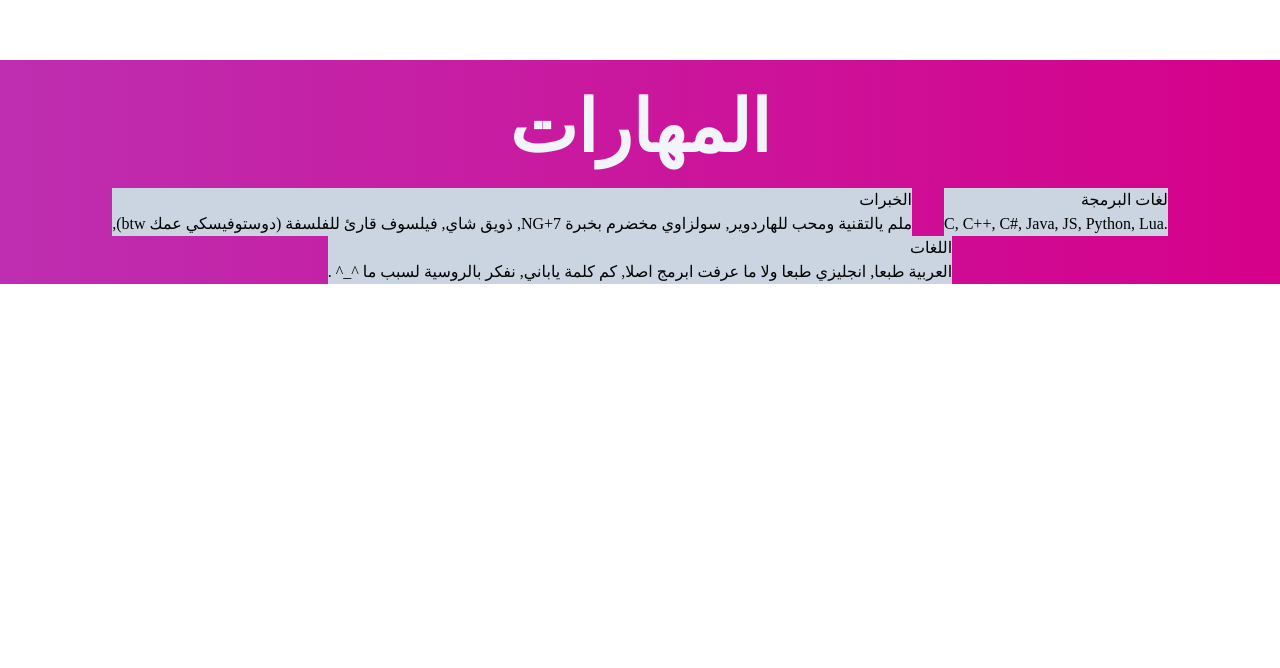
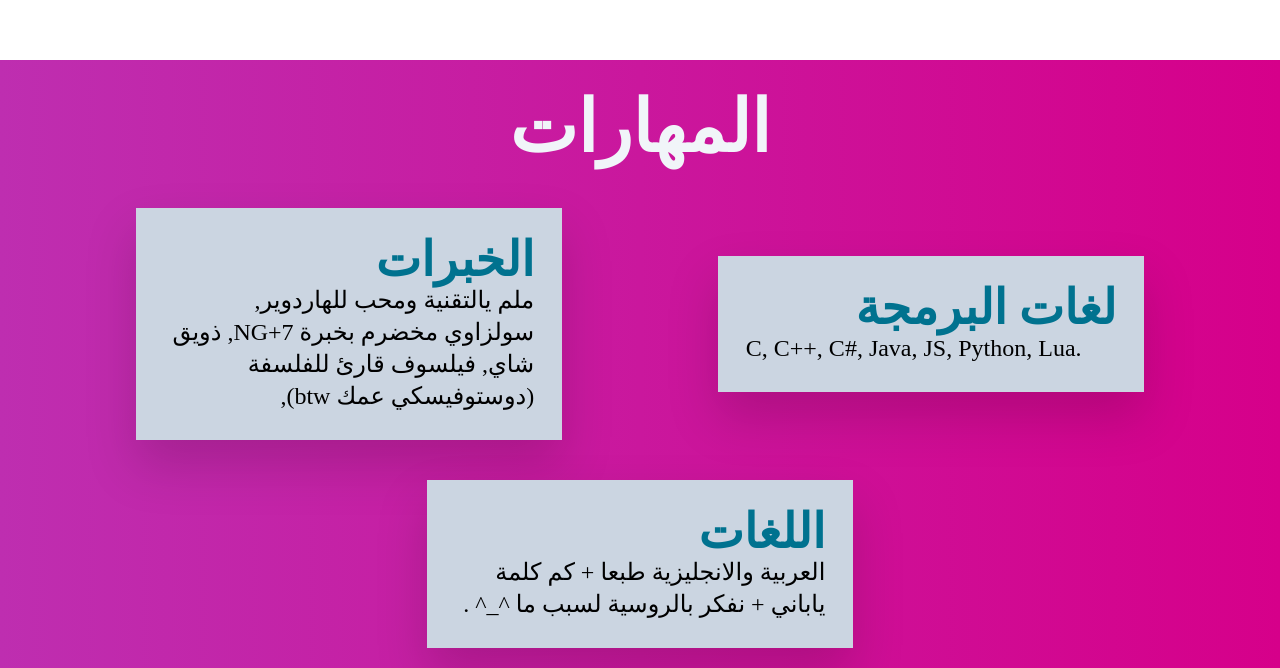
Before and after one commit to devJ3far/devj3far.github.io, a website: page index.html in a window 1280 px wide. Shown: the part 694-1362 px from the top of the page. Before the commit the page ends 978 px from the top, so only its background shows below. Drawn offline with Linux system fonts and the light colour scheme; a web font is replaced by a local one.

Commit message:
skills section is badass now

```diff
--- a/index.html
+++ b/index.html
@@ -65,27 +65,27 @@
 
         <h2 class="pt-8 pb-6 text-7xl text-slate-100 font-extrabold flex justify-center">المهارات</h2>
 
-        <div class="flex flex-wrap justify-center">
+        <div class="flex flex-row flex-wrap justify-evenly items-center">
 
-            <div class="w-16 mx-4 bg-slate-300">
+            <div class="w-1/3 p-7 m-5 bg-slate-300 drop-shadow-2xl">
 
-                <h3>
+                <h3 class="text-5xl text-[#00728F] font-bold">
                     لغات البرمجة
                 </h3>
 
-                <p dir="ltr" class="">
+                <p dir="ltr" class="text-2xl font-medium">
                     C, C++, C#, Java, JS, Python, Lua.
                 </p>
 
             </div>
 
-            <div class="w-16 mx-4 bg-slate-300">
+            <div class="w-1/3 p-7 m-5 bg-slate-300 drop-shadow-2xl">
 
-                <h3>
+                <h3 class="text-5xl text-[#00728F] font-bold">
                     الخبرات
                 </h3>
 
-                <p>
+                <p class="text-2xl font-medium">
                     ملم يالتقنية ومحب للهاردوير,
                     سولزاوي مخضرم بخبرة NG+7,
                     ذويق شاي,
@@ -94,14 +94,14 @@
 
             </div>
 
-            <div class="w-16 mx-4 bg-slate-300">
+            <div class="w-1/3 p-7 m-5 bg-slate-300 drop-shadow-2xl">
 
-                <h3>
+                <h3 class="text-5xl text-[#00728F] font-bold">
                     اللغات
                 </h3>
 
-                <p>
-                    العربية طبعا, انجليزي طبعا ولا ما عرفت ابرمج اصلا, كم كلمة ياباني, نفكر بالروسية لسبب ما ^_^ .
+                <p class="text-2xl font-medium">
+                    العربية والانجليزية طبعا + كم كلمة ياباني + نفكر بالروسية لسبب ما ^_^ .
                 </p>
 
             </div>
```
Also changed, not shown: output.css.
